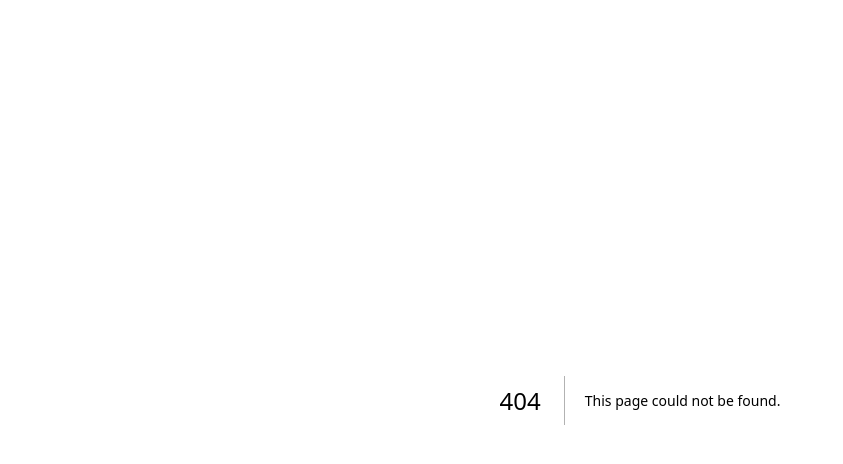
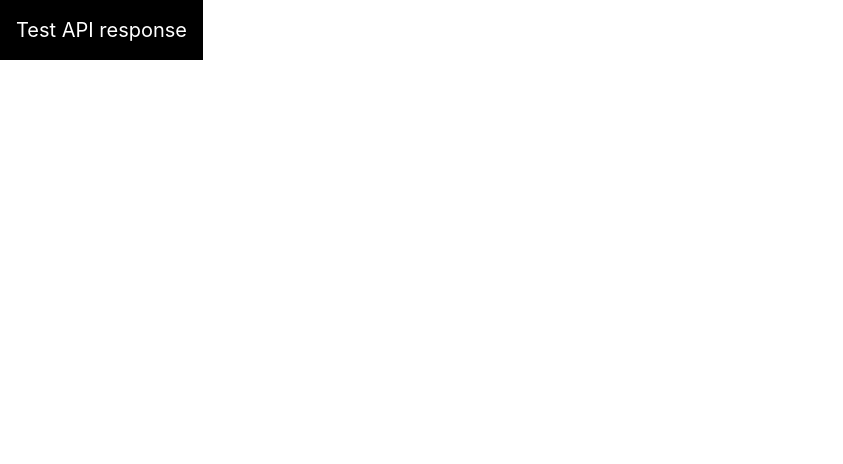
Before and after one commit to PoseyXyz/sydney_portfolio, a Next.js app: page /gpt in a window 1280 px wide. Before the commit this address had no page. Shown: the top 464 px of the page, without its empty margins (0-843 px from the left). Built offline with nearby package versions, Linux system fonts and the light colour scheme.

Commit message:
Added gpt tester file

```diff
--- a/components/Hero.tsx
+++ b/components/Hero.tsx
@@ -9,7 +9,7 @@ function Hero() {
             <div className='flex max-w-6xl container flex-col gap-4'>
                 <h6 className='font-semibold'>Hi, My name is</h6>
                 <h2 className='text-black font-extrabold text-4xl sm:text-5xl md:text-6xl lg:text-7xl'>Sydney Idundun.</h2>
-                <h2 className='text-[#111111] text-4xl sm:text-5xl font-bold md:text-6xl lg:text-7xl'>Your next <span className='underline animate-pulse'>creative</span> developer</h2>
+                <h2 className='text-[#111111] text-4xl sm:text-5xl font-bold md:text-6xl lg:text-7xl'>Your next <span className='underline animate-pulse'>pragmatic</span> developer</h2>
                 <p className='max-w-3xl pt-8 pb-9 leading-6 md:text-lg font-normal dark:text-brand-grey-alt'>{`Hi, my name's Sydney, a pragmatic`} <strong className='animate-pulse'>fullstack software developer</strong> {`with experience creating REST API's using django and drf to create`}<strong className='animate-pulse'>interactive</strong> and <strong className='animate-pulse'>scalable</strong> web solutions and experiences that <strong className='animate-pulse'>solve problems</strong> and <strong className='animate-pulse'>drive innovation</strong>.</p>
                 {/* <div className='flex mt-2 gap-4'><Link href="/#projects"><a className="hero-link">View My Projects</a></Link><span>or</span><Link href="/#about"><a className="hero-link before:right-0">Read About Me</a></Link></div> */}
                 {/* <a target="_blank" rel="noopener noreferrer" href='mailto:adeposi60@gmail.com' className="bg-black self-start text-white rounded-md py-3 px-10 text-xl hover:bg-white hover:text-black border hover:animate-pulse hover:border-black border-black duration-200">Reach Out</a> */}
--- a/package.json
+++ b/package.json
@@ -16,6 +16,7 @@
     "eslint-config-next": "13.0.2",
     "gsap": "^3.11.3",
     "next": "13.0.2",
+    "openai": "^3.3.0",
     "react": "18.2.0",
     "react-dom": "18.2.0",
     "react-icons": "^4.6.0",
--- /dev/null
+++ b/pages/gpt.tsx
@@ -0,0 +1,62 @@
+import { Configuration, OpenAIApi } from "openai";
+import { useState } from "react";
+
+
+export default function Home() {
+    const [loading, setLoading] = useState(true)
+    const [aiTextResponse, setAiTextResponse] = useState<{ [fieldName: string]: string }>({
+        name: '',
+        description: '',
+        languages_used: '',
+    })
+
+    const [ai_queries, setAiQueries] = useState<{ [fieldName: string]: string }>({
+        name: 'Generate a name for a software development project which would be suitable for the online portfolio of a web software developer',
+        languages_used: 'Generate a list of programming languages which can be used for a software developers project'
+    })
+
+
+    function airequestsender() {
+
+        const configuration = new Configuration({
+
+            apiKey: `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`,
+        });
+        const openai = new OpenAIApi(configuration);
+
+        async function runCompletion() {
+            setLoading(true)
+            let tempObject: { [fieldName: string]: string } = {}
+
+                try {
+
+                    const completion = await openai.createChatCompletion({
+                        model: "gpt-3.5-turbo",
+                        messages: [
+                         {role:"system", content:"You are a helpful artificial intelligence assistant that is meant for the purpose of generating project ideas and descriptions for the portfolio websites of software developer"},
+                         {role: "user", content:'Generate a list of programming languages which can be used for a software developers project' },
+                        ],
+                        max_tokens: 3000,
+                        temperature:1.1
+                    });
+                    console.log(completion.data.choices[0].message.content!);
+
+
+
+                } catch (error) {
+                    console.log(error);
+                }
+
+            setAiTextResponse(tempObject)
+            setLoading(false)
+        }
+        runCompletion()
+        console.log(aiTextResponse);
+
+    }
+  return (
+    <div>
+        <button onClick={airequestsender} className="bg-black text-white p-4 text-xl">Test API response</button>
+    </div>
+  )
+}
```
Also changed, not shown: 1 other file (tests, documents, lock files or other folders).
